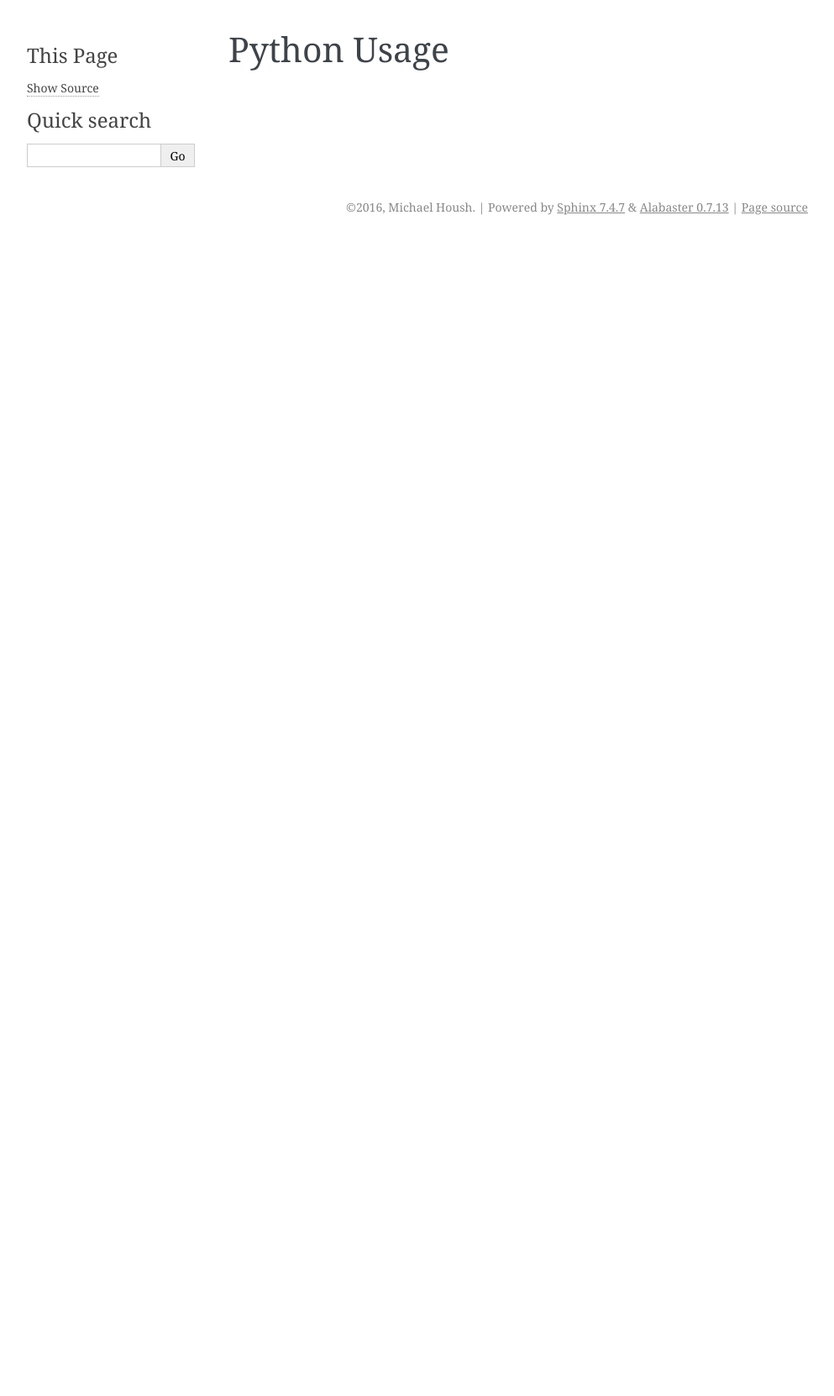
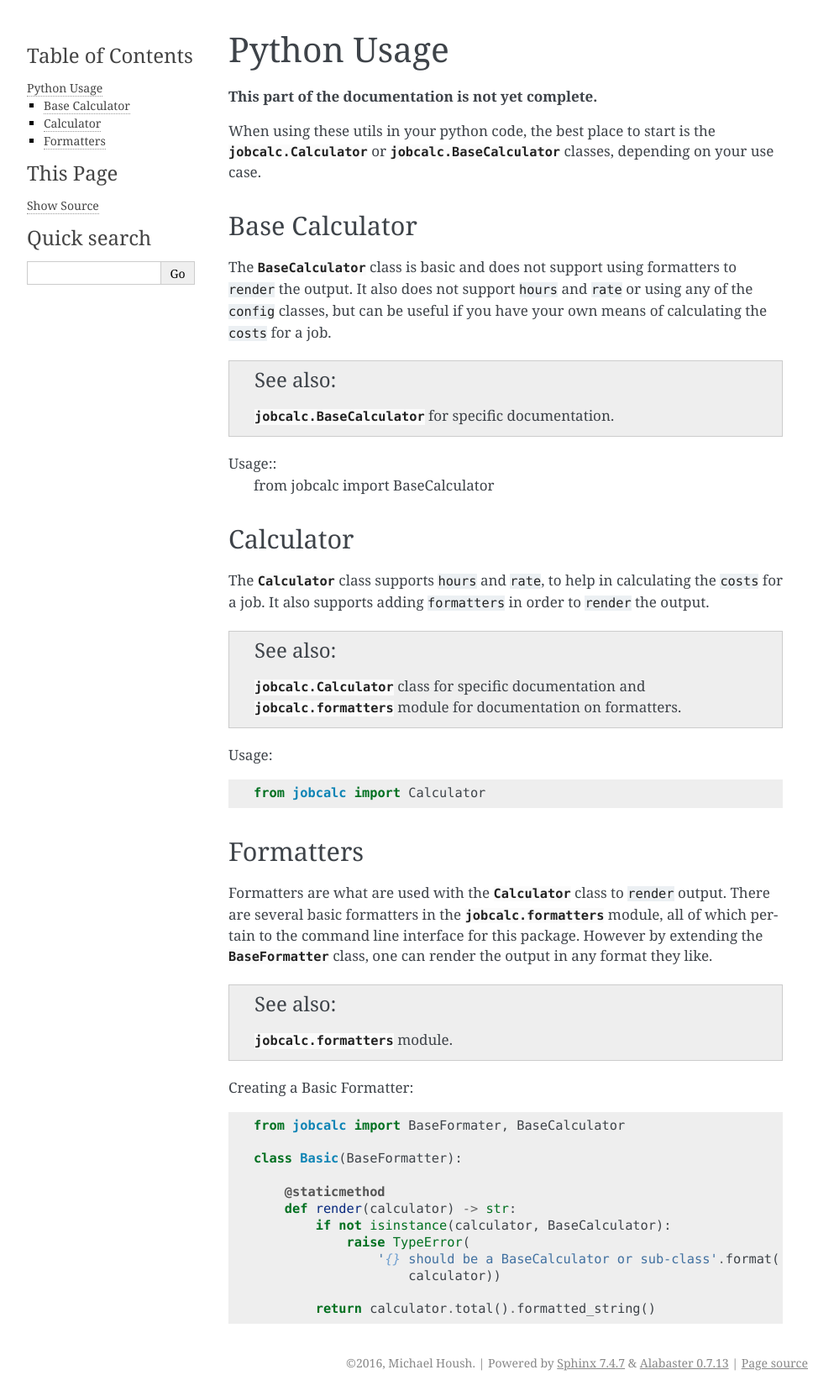
Before and after one commit to m-housh/jobcalc, a Sphinx documentation site: the page built from docs/py_usage.rst, in a window 1280 px wide. Shown: the whole page at 84% size, without its empty margins (148-1141 px from the left). Built offline with Sphinx 7.4.7, drawn with Linux system fonts in a browser that asks for light colours; before the commit the page ends 900 px from its top, so only the background shows below that.

Commit message:
Updated docs, and added docs/config.rst and docs/config.yml

```diff
--- a/docs/cli_usage.rst
+++ b/docs/cli_usage.rst
@@ -67,6 +67,9 @@ before any sub-commands.  See `Basic Usage`_, for more details.
 
 * -r / --rate
     The hourly rate to be used for the job.  This is a single value only.
+
+* -c / --config
+    Path to a yaml file to use as the config for a calculator.
 
 To avoid having to use the full option name the following options can be set
 after the sub-command.
--- a/docs/py_usage.rst
+++ b/docs/py_usage.rst
@@ -1,3 +1,70 @@
 ============
 Python Usage
 ============
+.. module:: jobcalc
+
+**This part of the documentation is not yet complete.**
+
+
+When using these utils in your python code, the best place to start is
+the :py:class:`jobcalc.Calculator` or :py:class:`jobcalc.BaseCalculator`
+classes, depending on your use case.
+
+Base Calculator
+---------------
+
+The :py:class:`~jobcalc.BaseCalculator` class is basic and does not support
+using formatters to ``render`` the output.  It also does not support ``hours``
+and ``rate`` or using any of the ``config`` classes, but can be useful if you
+have your own means of calculating the ``costs`` for a job.
+
+.. seealso::
+    :py:class:`jobcalc.BaseCalculator` for specific documentation.
+
+Usage::
+    from jobcalc import BaseCalculator
+
+
+
+Calculator
+----------
+
+The :py:class:`~jobcalc.Calculator` class supports ``hours`` and ``rate``, to
+help in calculating the ``costs`` for a job. It also supports adding
+``formatters`` in order to ``render`` the output.
+
+.. seealso::
+    :py:class:`jobcalc.Calculator` class for specific documentation and
+    :py:mod:`jobcalc.formatters` module for documentation on formatters.
+
+Usage::
+
+    from jobcalc import Calculator
+
+
+Formatters
+----------
+
+Formatters are what are used with the :py:class:`~jobcalc.Calculator` class to
+``render`` output.  There are several basic formatters in the
+:py:mod:`jobcalc.formatters` module, all of which pertain to the command line
+interface for this package.  However by extending the
+:py:class:`~jobcalc.BaseFormatter` class, one can render the output in any
+format they like.
+
+.. seealso:: :py:mod:`jobcalc.formatters` module.
+
+Creating a Basic Formatter::
+
+    from jobcalc import BaseFormater, BaseCalculator
+
+    class Basic(BaseFormatter):
+
+        @staticmethod
+        def render(calculator) -> str:
+            if not isinstance(calculator, BaseCalculator):
+                raise TypeError(
+                    '{} should be a BaseCalculator or sub-class'.format(
+                        calculator))
+
+            return calculator.total().formatted_string()
--- a/oldinit.py
+++ /dev/null
@@ -1,5 +0,0 @@
-# -*- coding: utf-8 -*-
-
-__author__ = 'Michael Housh'
-__email__ = 'mhoush@houshhomeenergy.com'
-__version__ = '0.1.0'
```
Also changed, not shown: README.rst (+17 -2 lines), docs/api.rst (+49 -1 lines), docs/config.rst (added, +156 -0 lines), docs/config.yml (added, +8 -0 lines), docs/index.rst (+31 -0 lines), 5 other files.
